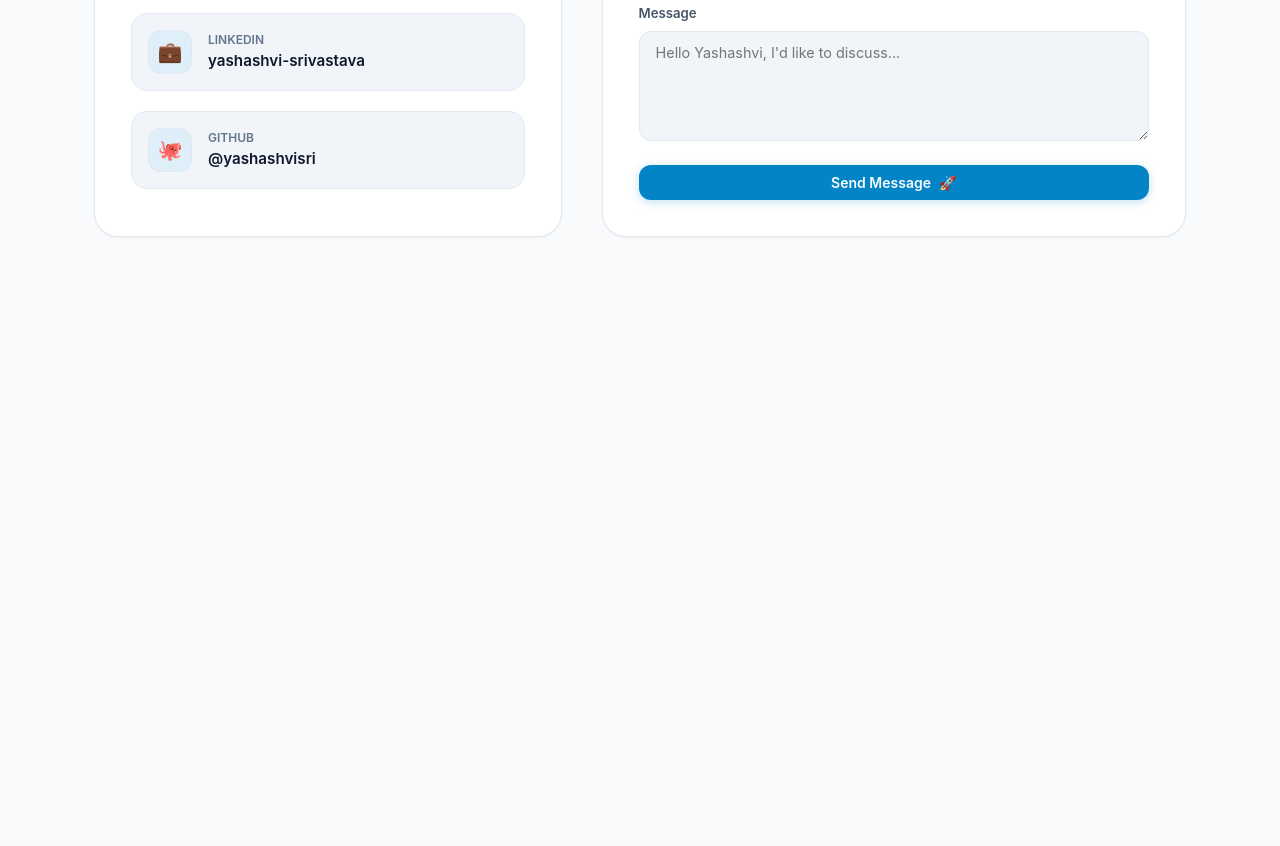
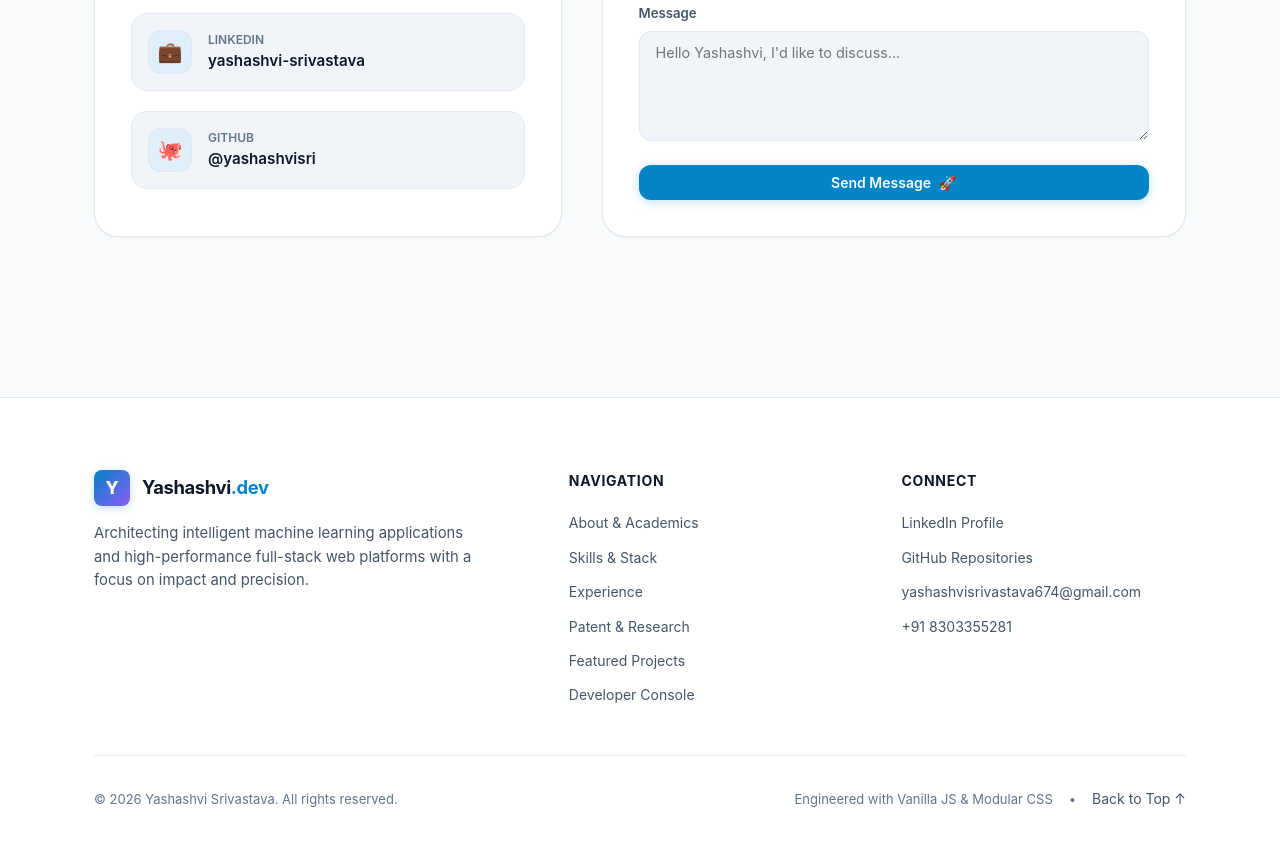
Before and after one commit to yashashvisri/Portfolio-yashashvi, a plain HTML site: page index.html in a window 1280 px wide. Shown: the part 7640-8486 px from the top of the page. Before the commit the page ends 7957 px from the top, so only its background shows below. Drawn offline with Linux system fonts and the light colour scheme.

Commit message:
feat: build comprehensive footer with copyright and social links

```diff
--- a/css/components.css
+++ b/css/components.css
@@ -1475,3 +1475,79 @@
   transform: translateY(-3px);
   box-shadow: 0 4px 14px var(--primary-glow);
 }
+
+
+/* ==========================================================================
+   Footer Components
+   ========================================================================== */
+
+.site-footer {
+  background-color: var(--bg-secondary);
+  border-top: 1px solid var(--border-color);
+  padding: 4.5rem 0 2.5rem;
+  margin-top: 5rem;
+}
+
+.footer-top-grid {
+  display: grid;
+  grid-template-columns: 1.5fr 1fr 1fr;
+  gap: 3rem;
+  padding-bottom: 3rem;
+  border-bottom: 1px solid var(--border-color);
+}
+
+.footer-brand-col {
+  display: flex;
+  flex-direction: column;
+  gap: 1rem;
+}
+
+.footer-tagline {
+  font-size: 0.925rem;
+  color: var(--text-secondary);
+  line-height: 1.6;
+  max-width: 380px;
+}
+
+.footer-col-title {
+  font-size: 0.875rem;
+  font-weight: 700;
+  text-transform: uppercase;
+  letter-spacing: 0.05em;
+  color: var(--text-primary);
+  margin-bottom: 1.25rem;
+}
+
+.footer-links-list {
+  display: flex;
+  flex-direction: column;
+  gap: 0.75rem;
+}
+
+.footer-link {
+  font-size: 0.875rem;
+  color: var(--text-secondary);
+  transition: color var(--transition-fast);
+}
+
+.footer-link:hover {
+  color: var(--primary);
+}
+
+.footer-bottom {
+  display: flex;
+  flex-wrap: wrap;
+  align-items: center;
+  justify-content: space-between;
+  gap: 1rem;
+  padding-top: 2rem;
+  font-size: 0.8125rem;
+  color: var(--text-muted);
+}
+
+@media (max-width: 768px) {
+  .footer-top-grid {
+    grid-template-columns: 1fr;
+    gap: 2rem;
+  }
+}
--- a/js/main.js
+++ b/js/main.js
@@ -567,6 +567,60 @@ function renderContact() {
   initContactForm();
 }
 
+function renderFooter() {
+  const footer = document.getElementById('footer');
+  if (!footer || !portfolioData) return;
+
+  const { basics } = portfolioData;
+
+  footer.innerHTML = `
+    <div class="container">
+      <div class="footer-top-grid">
+        <div class="footer-brand-col">
+          <div class="brand-logo">
+            <span class="brand-monogram">Y</span>
+            <span>Yashashvi<span class="brand-text-accent">.dev</span></span>
+          </div>
+          <p class="footer-tagline">
+            Architecting intelligent machine learning applications and high-performance full-stack web platforms with a focus on impact and precision.
+          </p>
+        </div>
+
+        <div>
+          <div class="footer-col-title">Navigation</div>
+          <div class="footer-links-list">
+            <a href="#about" class="footer-link">About & Academics</a>
+            <a href="#skills" class="footer-link">Skills & Stack</a>
+            <a href="#experience" class="footer-link">Experience</a>
+            <a href="#patent" class="footer-link">Patent & Research</a>
+            <a href="#projects" class="footer-link">Featured Projects</a>
+            <a href="#terminal" class="footer-link">Developer Console</a>
+          </div>
+        </div>
+
+        <div>
+          <div class="footer-col-title">Connect</div>
+          <div class="footer-links-list">
+            <a href="${basics.linkedin}" target="_blank" rel="noopener noreferrer" class="footer-link">LinkedIn Profile</a>
+            <a href="${basics.github}" target="_blank" rel="noopener noreferrer" class="footer-link">GitHub Repositories</a>
+            <a href="mailto:${basics.email}" class="footer-link">${basics.email}</a>
+            <a href="tel:${basics.phone}" class="footer-link">+91 8303355281</a>
+          </div>
+        </div>
+      </div>
+
+      <div class="footer-bottom">
+        <div>&copy; 2026 Yashashvi Srivastava. All rights reserved.</div>
+        <div style="display: flex; gap: 1rem; align-items: center;">
+          <span>Engineered with Vanilla JS & Modular CSS</span>
+          <span>&bull;</span>
+          <a href="#hero" class="footer-link">Back to Top ↑</a>
+        </div>
+      </div>
+    </div>
+  `;
+}
+
 function setupScrollAnimations() {
   const observer = new IntersectionObserver((entries) => {
     entries.forEach(entry => {
```
